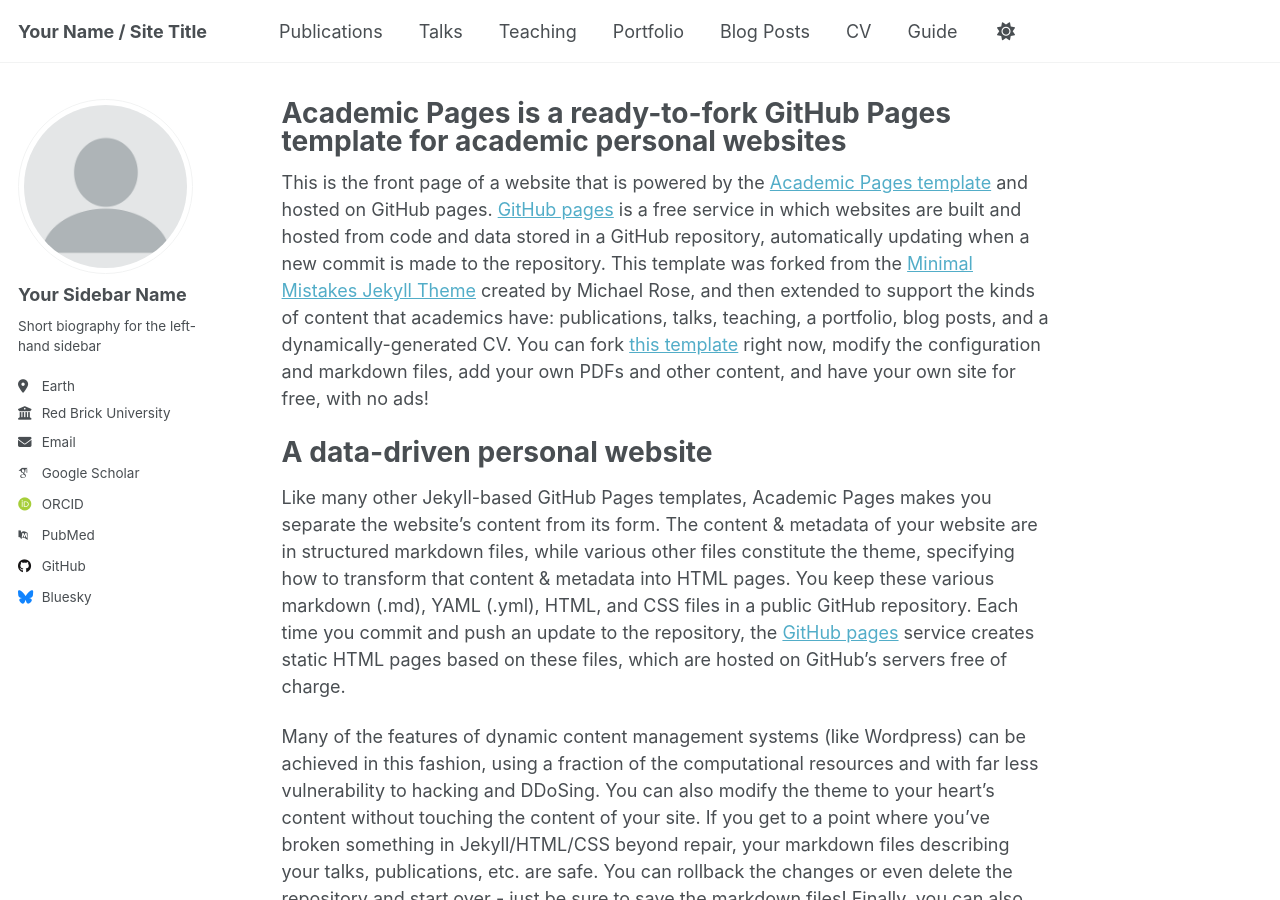
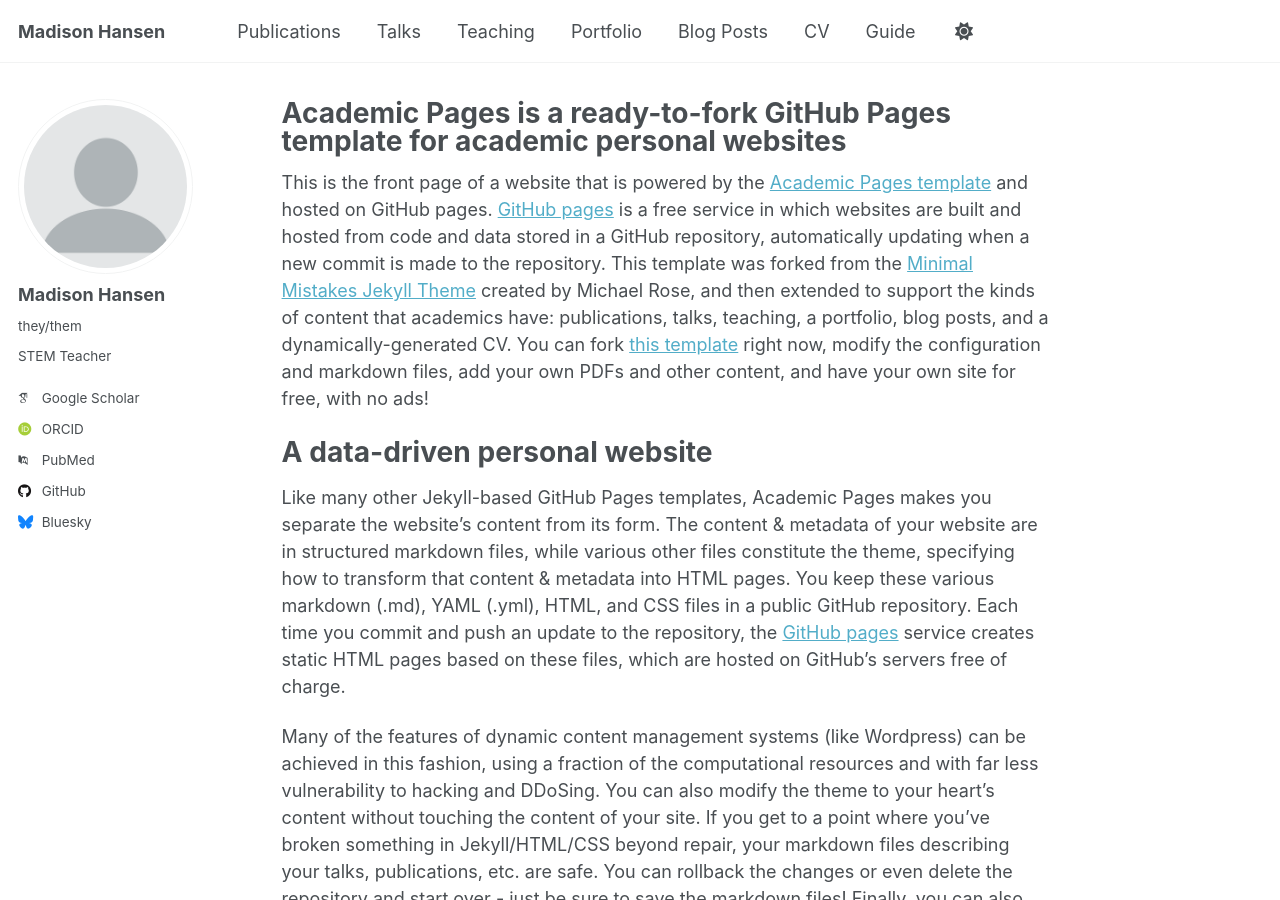
Before and after one commit to hansen-teaching/hansen-teaching.github.io, a Jekyll site: the page built from _pages/about.md, in a window 1280 px wide and 900 px high. Built offline with Jekyll 4.4.1, drawn with Linux system fonts in a browser that asks for light colours; some web fonts are replaced.

Commit message:
Update _config.yml

```diff
--- a/_config.yml
+++ b/_config.yml
@@ -9,13 +9,13 @@
 # Basic Site Settings
 locale                   : "en-US"
 site_theme               : "default"
-title                    : "Your Name / Site Title"
+title                    : "Madison Hansen"
 title_separator          : "-"
 name                     : &name "Your Name"
 description              : &description "personal description"
-url                      : https://academicpages.github.io # the base hostname & protocol for your site e.g. "https://[your GitHub username].github.io"
+url                      : https://hansen-teaching.github.io # the base hostname & protocol for your site e.g. "https://[your GitHub username].github.io"
 baseurl                  : "" # the subpath of your site, e.g. "/blog"
-repository               : "academicpages/academicpages.github.io"
+repository               : "hansen-teaching/hansen-teaching.github.io"
 
 # Site Author - The following control what appear as part of the author content on the side bar.
 #               If a field is blank the icon and link will not appear, otherwise it will be shown.
@@ -23,13 +23,13 @@ repository               : "academicpages/academicpages.github.io"
 author:
   # Biographic information
   avatar           : "profile.png"
-  name             : "Your Sidebar Name"
-  pronouns         : # example: "she/her"
-  bio              : "Short biography for the left-hand sidebar"
-  location         : "Earth"
-  employer         : "Red Brick University"
+  name             : "Madison Hansen"
+  pronouns         : "they/them" # example: "they/them"
+  bio              : "STEM Teacher"
+  location         : # "Earth"
+  employer         : # "Red Brick University"
   uri              : # URL
-  email            : "none@example.org"
+  email            : # "none@example.org"
 
   # Academic websites
   arxiv            : # URL - Update with the correct link to your profile
```
